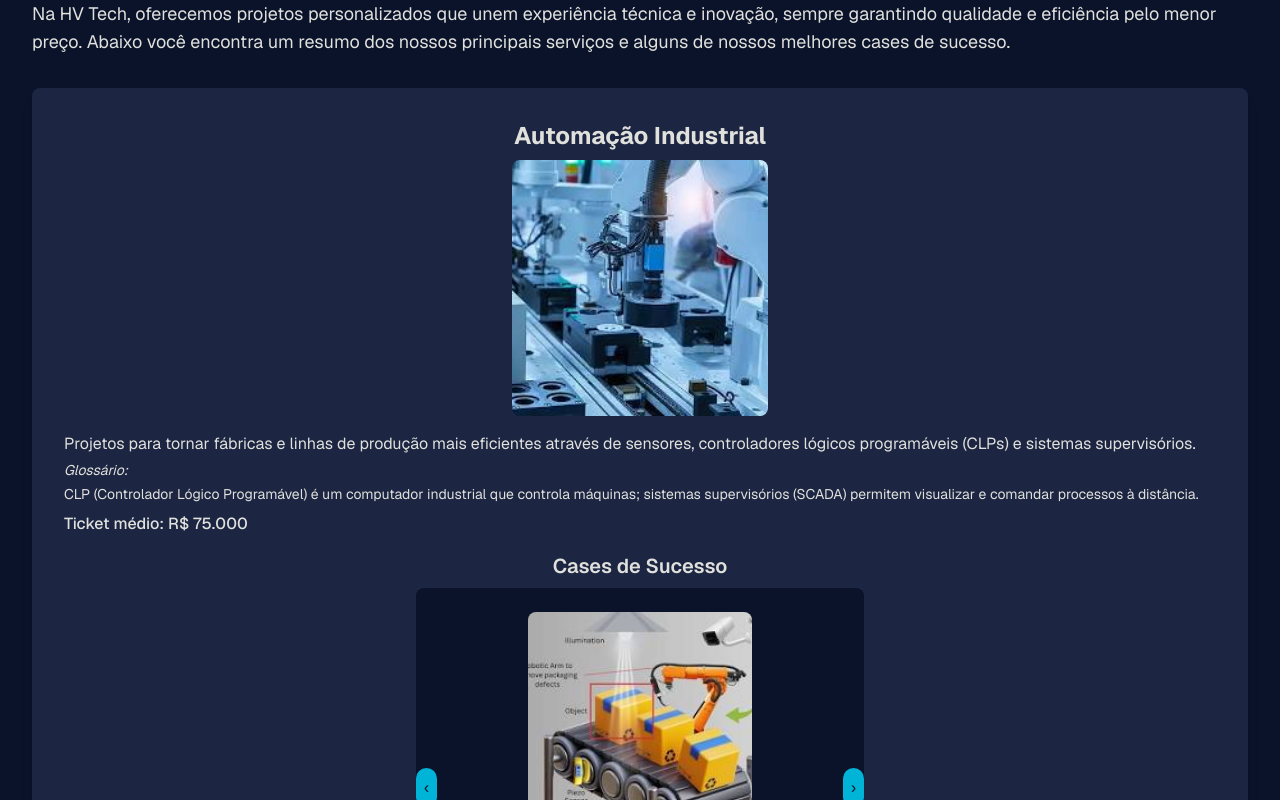
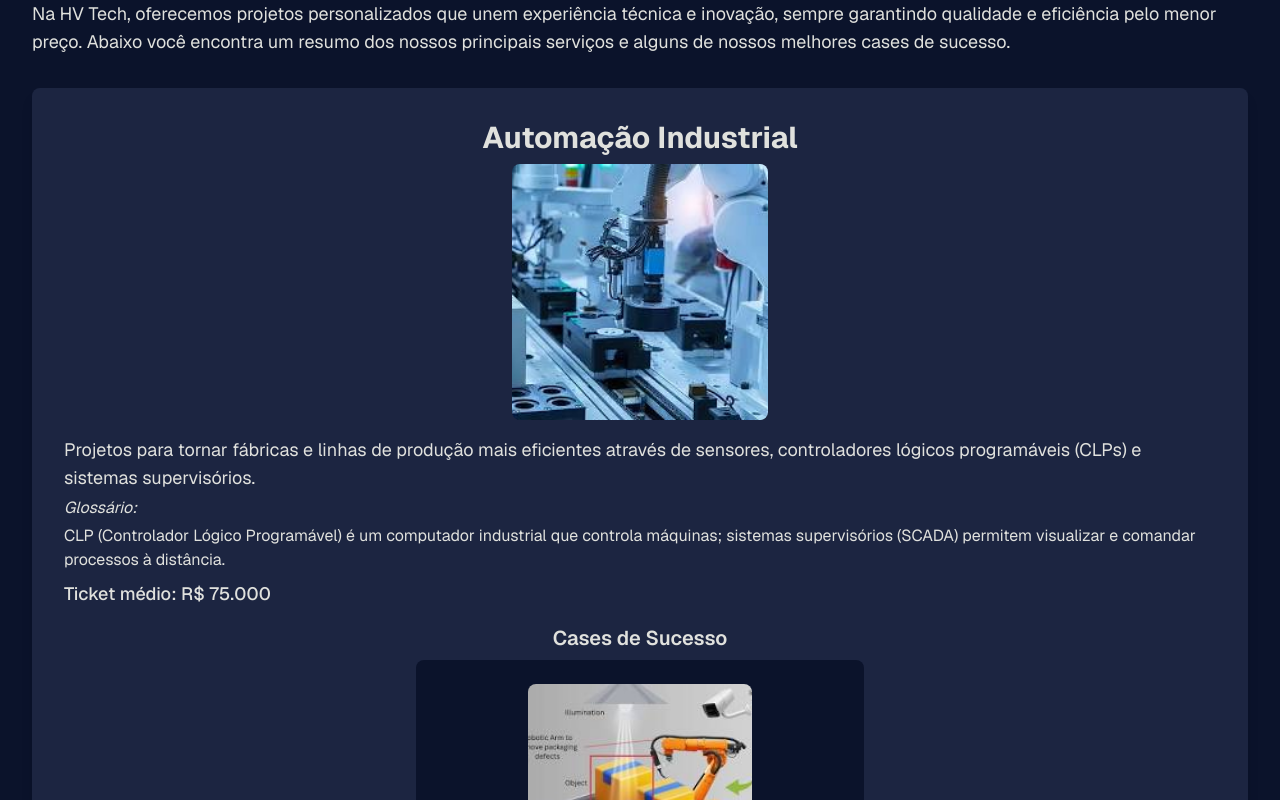
Before and after one commit to HenriqueNC-3/HVTech, a Next.js app in the folder hvtech/: page /projetos in a window 1280 px wide. Shown: the part 560-1360 px from the top of the page. Built offline with nearby package versions, Linux system fonts and the light colour scheme.

Commit message:
aumentei o tamanho do texto

```diff
--- a/hvtech/app/projetos/page.tsx
+++ b/hvtech/app/projetos/page.tsx
@@ -126,7 +126,7 @@ function ServiceBlock({ service }: { service: Service }) {
 
   return (
 <div className="bg-[#1C2541] p-8 rounded-lg shadow-lg">
-      <h3 className="text-2xl font-bold mb-2 text-center">{service.title}</h3>
+      <h3 className="text-3xl font-bold mb-2 text-center">{service.title}</h3>
       <div className="mb-4 flex justify-center">
         <img
           src={service.image}
@@ -134,10 +134,10 @@ function ServiceBlock({ service }: { service: Service }) {
           className="h-64 w-64 object-cover rounded-lg"
         />
       </div>
-      <p className="mb-1">{service.description}</p>
-      <p className="italic text-sm mb-1">Glossário:</p>
-      <p className="text-sm mb-2">{service.explanation}</p>
-      <p className="font-medium mb-4">
+      <p className="mb-1 text-lg">{service.description}</p>
+      <p className="italic text-base mb-1">Glossário:</p>
+      <p className="text-base mb-2">{service.explanation}</p>
+      <p className="font-medium text-lg mb-4">
         Ticket médio: {service.averageTicket}
       </p>
 
```
